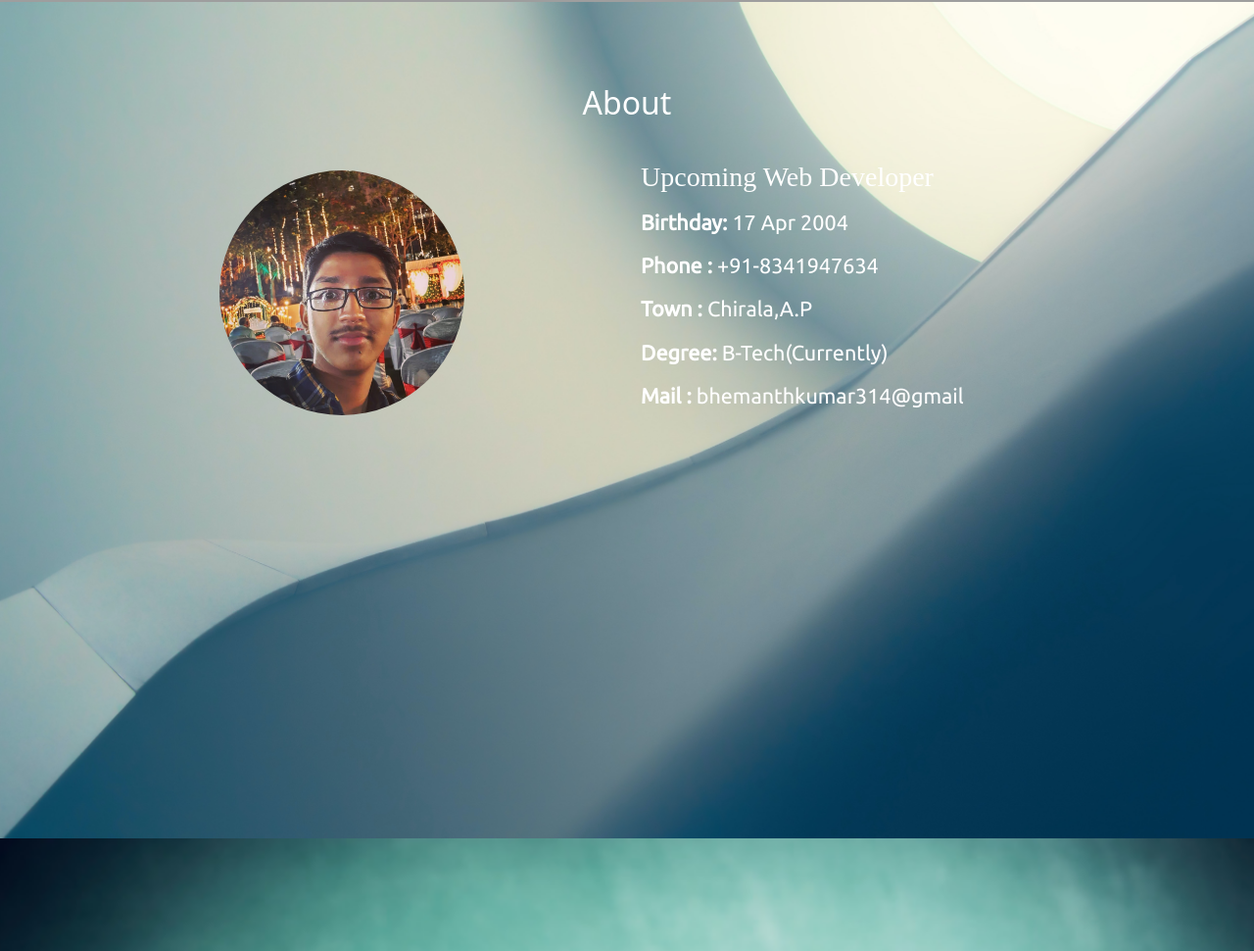
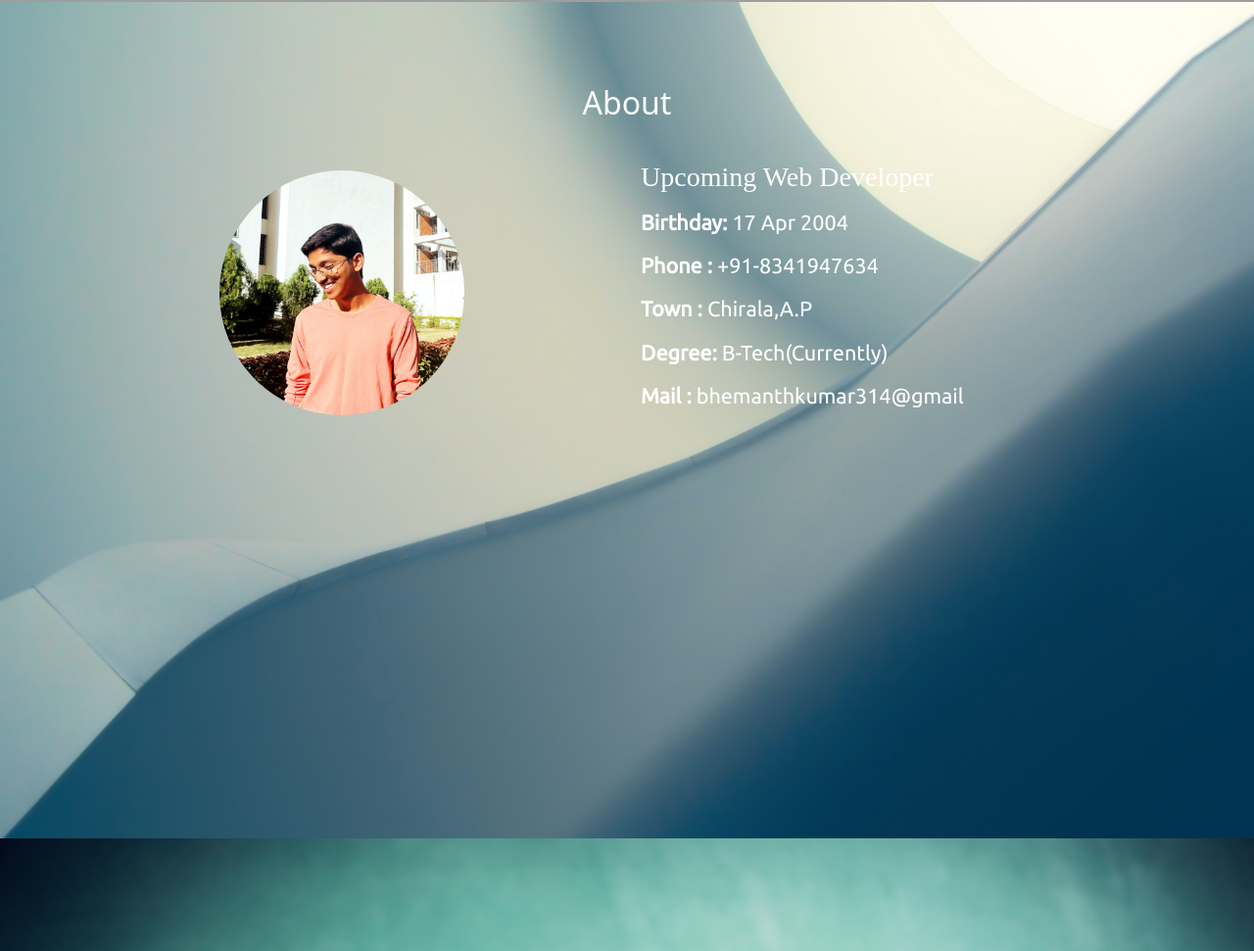
Before and after one commit to hemanthkumar314/hemanthkumar, a plain HTML site: page index.html in a window 1280 px wide. Shown: the part 878-1849 px from the top of the page at 98% size. Drawn offline with nearby package versions, Linux system fonts and the light colour scheme; grey boxes are pictures that could not be loaded; a web font is replaced by a local one.

Commit message:
Update index.html

```diff
--- a/index.html
+++ b/index.html
@@ -83,7 +83,7 @@
     <h1 class="jk">About</h1>
     <div class="row as">
       <div class="col-lg-4">
-        <img class="img1" src="me.jpg" alt="myself">
+        <img class="img1" src="my.jpg" alt="myself">
       </div>
       <div class="col-lg-8" >
         <div class="row vs">
```
